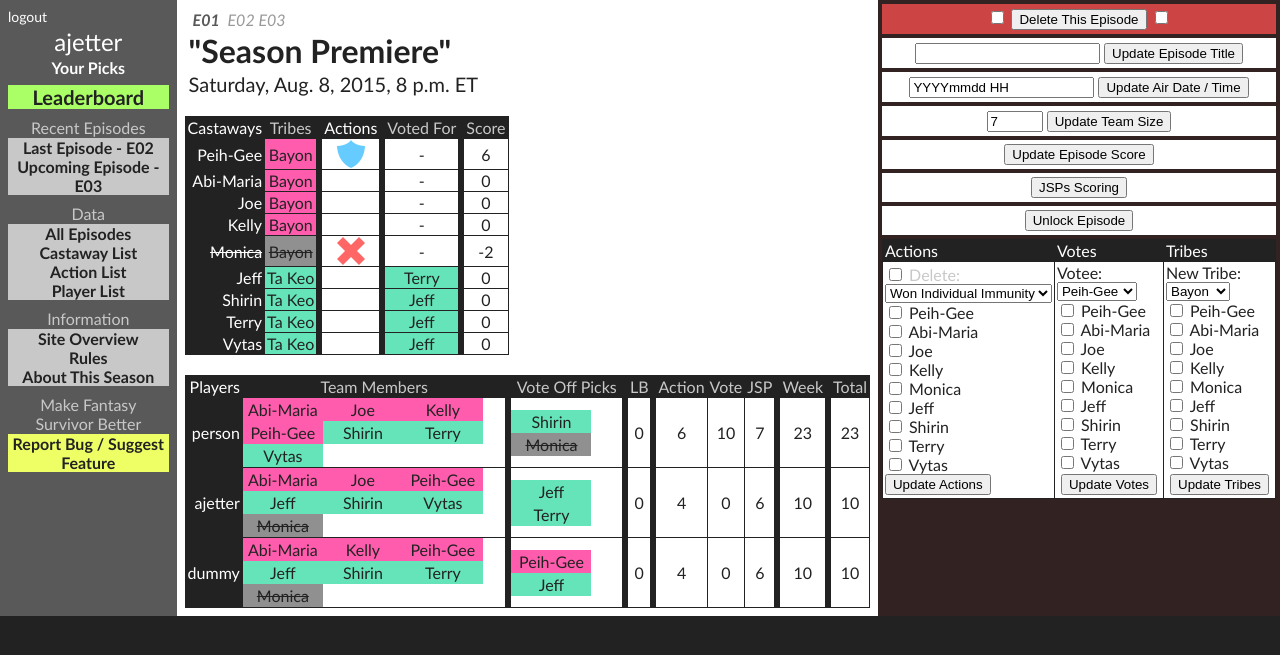
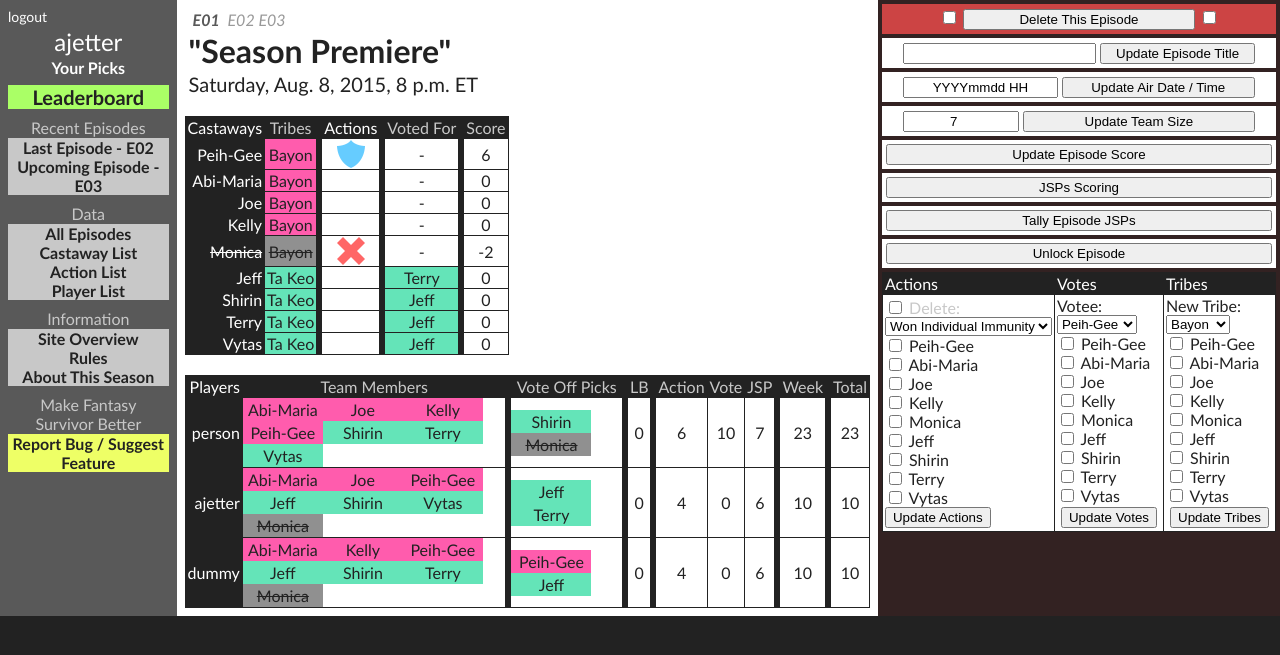
Before and after one commit to alexjetter/survivor, a Django app: page /season31/episode/2/ in a window 1280 px wide. Shown: the top 655 px of the page. Run offline with Django 3.2, Linux system fonts and the light colour scheme; a user stored in the database is signed in; data comes from the database, SQL or seed files in the repository; both versions use the stored data as it was after the commit.

Commit message:
Added JSP calculation stuff

```diff
--- a/season31/static/season31/style.css
+++ b/season31/static/season31/style.css
@@ -174,6 +174,7 @@ table, th, td{
 .font20{font-size: 1.25em;}
 .font24{font-size: 1.5em;}
 
+.width30{width: 30%}
 .width40{width: 40%}
 .width45{width: 45%}
 .width50{width: 50%}
--- a/season31/templates/season31/episode.html
+++ b/season31/templates/season31/episode.html
@@ -136,48 +136,54 @@
 			<form action="{% url 'season31:deleteepisode' episode.id %}" method="post">
 				{% csrf_token %}
 				<input type="checkbox" name="check1" id="check1" />
-				<input type="submit" value="Delete This Episode" />
+				<input type="submit" class="width60" value="Delete This Episode" />
 				<input type="checkbox" name="check2" id="check2" />
 			</form>
 		</div>
 		<div class="bgwhite pad4 marg4">
 			<form action="{% url 'season31:updateepisodetitle' episode.id %}" method="post">
 				{% csrf_token %}
-				<input type="text" name="title" />
-				<input type="submit" value="Update Episode Title" />
+				<input type="text" class="width50 textcenter" name="title" />
+				<input type="submit" class="width40" value="Update Episode Title" />
 			</form>
 		</div>
 		<div class="bgwhite pad4 marg4">
 			<form action="{% url 'season31:updateepisodedatetime' episode.id %}" method="post">
 				{% csrf_token %}
-				<input type="text" name="airdatetime" value="YYYYmmdd HH"/>
-				<input type="submit" value="Update Air Date / Time" />
+				<input type="text" class="width40 textcenter" name="airdatetime" value="YYYYmmdd HH"/>
+				<input type="submit" class="width50" value="Update Air Date / Time" />
 			</form>
 		</div>
 		<div class="bgwhite pad4 marg4">
 			<form action="{% url 'season31:updateepisodeteamsize' episode.id %}" method="post">
 				{% csrf_token %}
-				<input type="number" name="teamsize" id="teamsize" min="2" max="10" value="{{ episode.team_size }}" />
-				<input type="submit" value="Update Team Size" />
+				<input type="number" class="width30 textcenter" name="teamsize" id="teamsize" min="2" max="10" value="{{ episode.team_size }}" />
+				<input type="submit" class="width60" value="Update Team Size" />
 			</form>
 		</div>
 		<div class="bgwhite pad4 marg4">
 			<form action="{% url 'season31:updateepisodescore' episode.id %}" method="post">
 				{% csrf_token %}
-				<input type="submit" value="Update Episode Score" />
+				<input type="submit" class="width100" value="Update Episode Score" />
 			</form>
 		</div>
 		<div class="bgwhite pad4 marg4">
 			<form action="{% url 'season31:togglescorejsps' episode.id %}" method="post">
 				{% csrf_token %}
-				<input type="submit" value="JSPs {% if not episode.score_jsps %}NOT {% endif %}Scoring" />
+				<input type="submit" class="width100" value="JSPs {% if not episode.score_jsps %}NOT {% endif %}Scoring" />
+			</form>
+		</div>
+		<div class="bgwhite pad4 marg4">
+			<form action="{% url 'season31:tallyepisodejsps' episode.id %}" method="post">
+				{% csrf_token %}
+				<input type="submit" class="width100" value="Tally Episode JSPs" />
 			</form>
 		</div>
 		{% if episode.is_locked %}
 		<div class="bgwhite pad4 marg4">
 			<form action="{% url 'season31:unlockepisode' episode.id %}" method="post">
 				{% csrf_token %}
-				<input type="submit" value="Unlock Episode" />
+				<input type="submit" class="width100" value="Unlock Episode" />
 			</form>
 		</div>
 		<table class="marg4">
--- a/season31/urls.py
+++ b/season31/urls.py
@@ -17,6 +17,7 @@ urlpatterns = [
 	url(r'^episode/(?P<pk>[0-9]+)/$', views.EpisodeView.as_view(), name='episode'),
 	url(r'^updatescores/$', views.updatescores, name='updatescores'),
 	url(r'^addepisode/$', views.addepisode, name='addepisode'),
+	url(r'^tallyalljsps/$', views.tallyalljsps, name='tallyalljsps'),
 	url(r'^backfillteams/$', views.backfillteams, name='backfillteams'),
 	url(r'^pickteams/(?P<pe_id>[0-9]+)/$', views.pickteams, name='pickteams'),
 	url(r'^pickvotes/(?P<pe_id>[0-9]+)/$', views.pickvotes, name='pickvotes'),
@@ -37,6 +38,7 @@ urlpatterns = [
 	url(r'^updateepisodedatetime/(?P<e_id>[0-9]+)/$', views.updateepisodedatetime, name='updateepisodedatetime'),
 	url(r'^updateepisodeteamsize/(?P<e_id>[0-9]+)/$', views.updateepisodeteamsize, name='updateepisodeteamsize'),
 	url(r'^togglescorejsps/(?P<e_id>[0-9]+)/$', views.togglescorejsps, name='togglescorejsps'),
+	url(r'^tallyepisodejsps/(?P<e_id>[0-9]+)/$', views.tallyepisodejsps, name='tallyepisodejsps'),
 	url(r'^updatecastawayplace/(?P<c_id>[0-9]+)/$', views.updatecastawayplace, name='updatecastawayplace'),
 	url(r'^updatecastawayname/(?P<c_id>[0-9]+)/$', views.updatecastawayname, name='updatecastawayname'),
 	url(r'^register/$', views.register, name='register'),
--- a/season31/views.py
+++ b/season31/views.py
@@ -190,6 +190,23 @@ def rolloverteam(episode):
 		playerepisode.score_lbs()
 		playerepisode.save()
 
+def calculatejspsforepisode(episode):
+	for player in Player.objects.all():
+		calculatejspsforplayerepisode(player, episode)
+
+def calculatejspsforplayerepisode(player, episode):
+	for castaway in Castaway.objects.all():
+		try:
+			pick = TeamPick.objects.get(castaway = castaway, episode = episode, player = player)
+		except:
+			pick = None
+		if not pick:
+			continue
+		pastepisodes = Episode.objects.filter(number__lte = episode.number)
+		castawaypicks = TeamPick.objects.filter(castaway = castaway, episode__in = pastepisodes, player = player)
+		pick.jsp_score = len(castawaypicks)
+		pick.save()
+
 def user_login(request):
 	context = RequestContext(request)
 	if request.method == 'POST':
@@ -235,6 +252,11 @@ def user_logout(request):
 def updatescores(request):
 	for episode in Episode.objects.all():
 		update_episode_score(episode)
+	return HttpResponseRedirect('/season31/leaderboard/')
+
+def tallyalljsps(request):
+	for episode in Episode.objects.all():
+		calculatejspsforepisode(episode)
 	return HttpResponseRedirect('/season31/leaderboard/')
 
 def update_episode_score(episode):
@@ -340,6 +362,12 @@ def togglescorejsps(request, e_id):
 	if episode:
 		episode.score_jsps = not episode.score_jsps
 		episode.save()
+	return HttpResponseRedirect('/season31/episode/%d' % int(e_id))
+
+def tallyepisodejsps(request, e_id):
+	episode = Episode.objects.get(id = e_id)
+	if episode:
+		calculatejspsforepisode(episode)
 	return HttpResponseRedirect('/season31/episode/%d' % int(e_id))
 
 def unlockepisode(request, e_id):
@@ -520,6 +548,7 @@ def pickteams(request, pe_id):
 		playerepisode.score_lbs()
 		playerepisode.update_score()
 		playerepisode.save()
+		calculatejspsforplayerepisode(playerepisode.player, playerepisode.episode)
 		return HttpResponseRedirect('/season31/player/%d' % (playerepisode.player.id))
 
 def pickvotes(request, pe_id):
```
Also changed, not shown: season31/templates/season31/leaderboard.html (+10 -7 lines), season31/templates/season31/player.html (+5 -5 lines), db.sqlite3.
